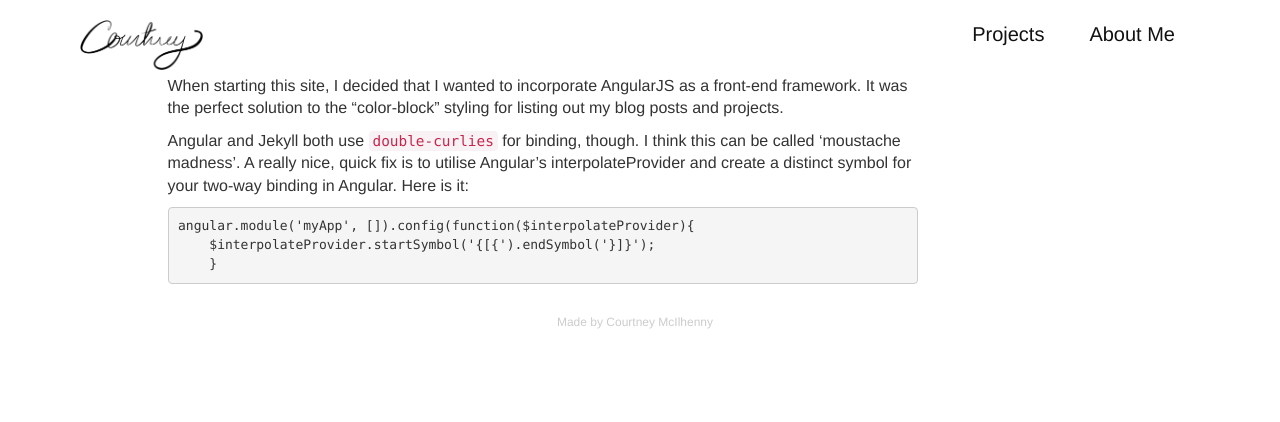
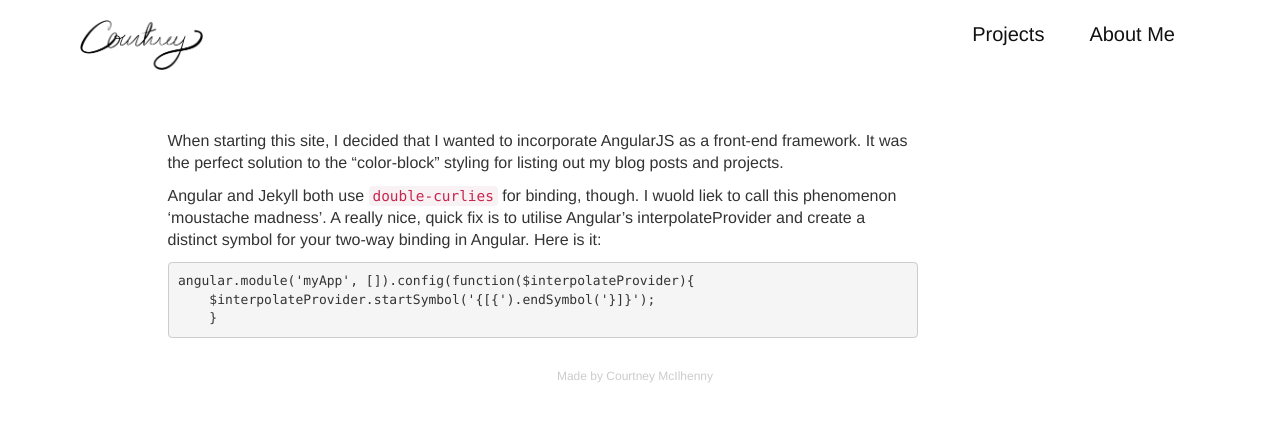
Before and after one commit to cmcilhenny/cmcilhenny.github.io, a Jekyll site: the page built from _posts/2014-08-01-angular-and-jekyll.md, in a window 1280 px wide. Shown: the top 422 px of the page. Built offline with Jekyll 4.4.1, drawn with Linux system fonts in a browser that asks for light colours; nearby versions of some CDN libraries.

Commit message:
completing new post.

```diff
--- a/_posts/2014-08-01-angular-and-jekyll.md
+++ b/_posts/2014-08-01-angular-and-jekyll.md
@@ -1,12 +1,14 @@
 ---
 layout: post
-title: Moustache Madness: Mixing Angular with Jekyll
-summary: How to hack together Angular and Jekyll.
+title: Moustache Madness
+summary: How to mix AngularJS and Jekyll's 'double-currlies' and an introduction to Angular's interpolateProvider -- yet another powerful Angular tool!
 ---
+<br>
+<br>
 
 When starting this site, I decided that I wanted to incorporate AngularJS as a front-end framework. It was the perfect solution to the "color-block" styling for listing out my blog posts and projects.
 
-Angular and Jekyll both use `double-curlies` for binding, though. I think this can be called 'moustache madness'. A really nice, quick fix is to utilise Angular's interpolateProvider and create a distinct symbol for your two-way binding in Angular. Here is it:
+Angular and Jekyll both use `double-curlies` for binding, though. I wuold liek to call this phenomenon 'moustache madness'. A really nice, quick fix is to utilise Angular's interpolateProvider and create a distinct symbol for your two-way binding in Angular. Here is it:
 
 	angular.module('myApp', []).config(function($interpolateProvider){
         $interpolateProvider.startSymbol('{[{').endSymbol('}]}');
```
